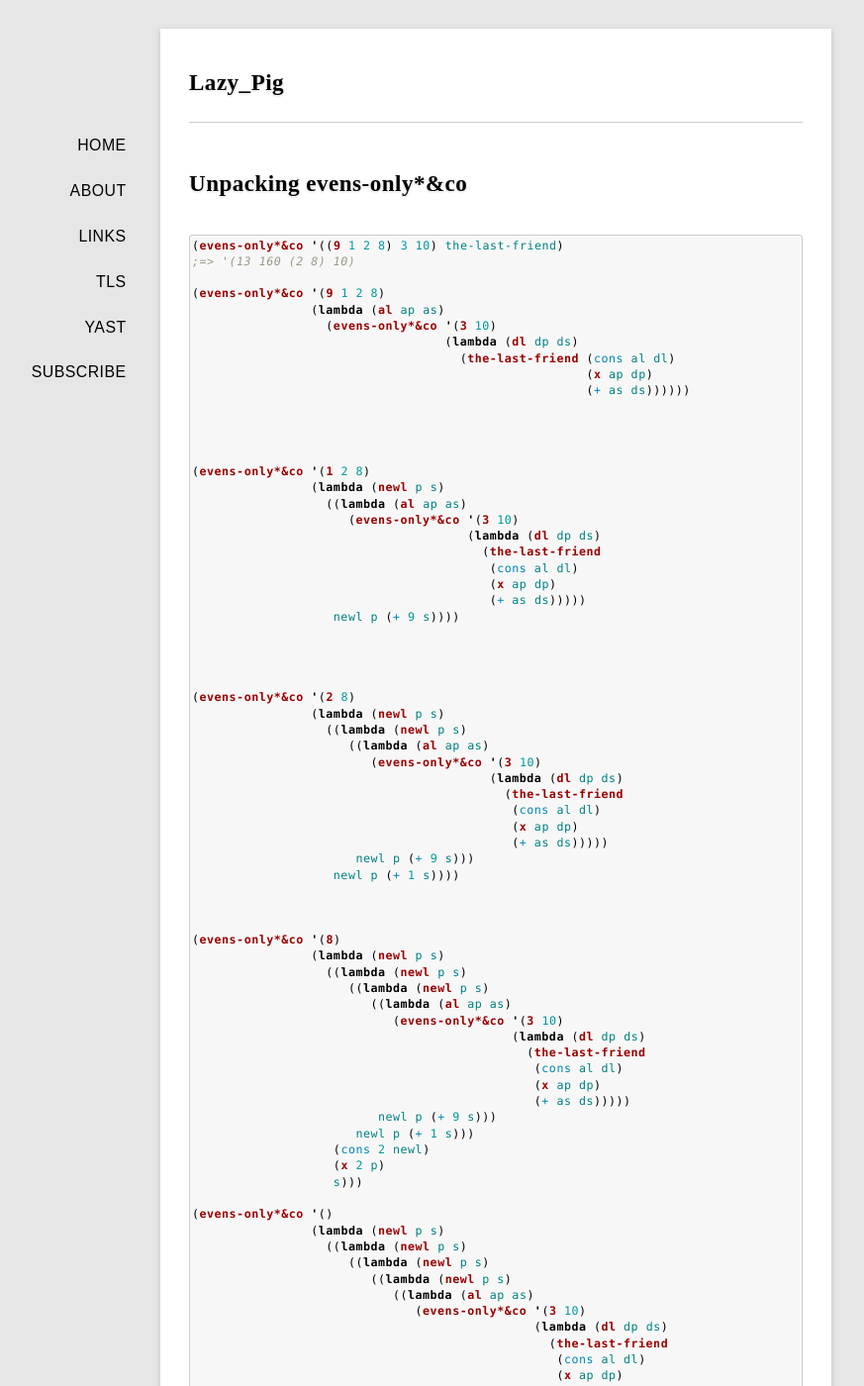
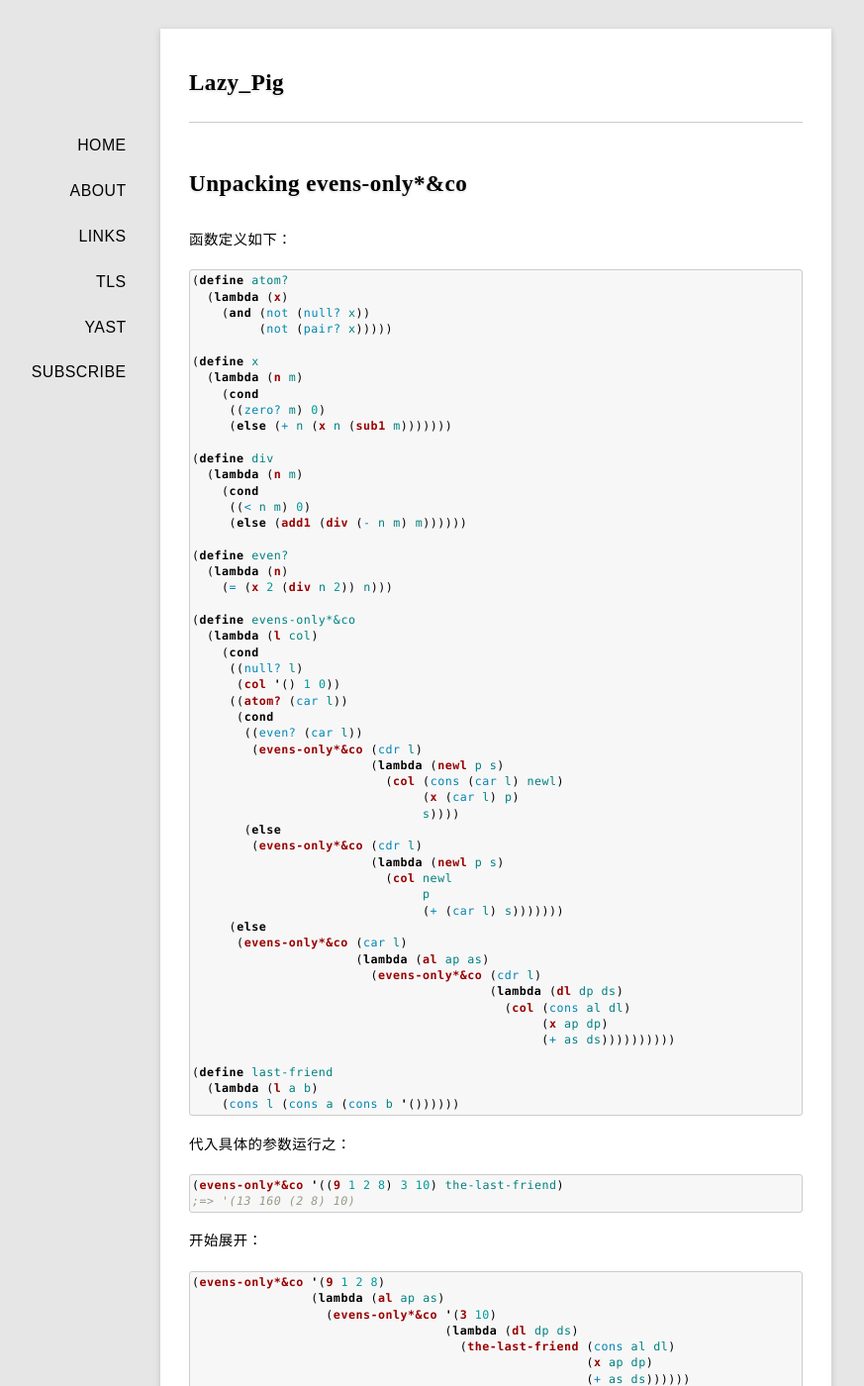
Before and after one commit to rhuichao/uternet.github.io, a Jekyll site: the page built from _posts/2014-04-20-evens-only.md, in a window 1280 px wide and 1400 px high. Shown: the whole window at 99% size, without its empty margins (139-1012 px from the left). Built offline with Jekyll 4.4.1, drawn with Linux system fonts in a browser that asks for light colours; some web fonts are replaced; Markdown is read by kramdown in place of the engine named in the settings.

Commit message:
new document posted

````diff
--- a/_posts/2014-04-20-evens-only.md
+++ b/_posts/2014-04-20-evens-only.md
@@ -3,11 +3,73 @@ layout: post
 title: Unpacking evens-only*&co
 date: 2014-04-20
 ---
+函数定义如下：
+
+```scheme
+(define atom?
+  (lambda (x)
+    (and (not (null? x))
+         (not (pair? x)))))
+
+(define x
+  (lambda (n m)
+    (cond
+     ((zero? m) 0)
+     (else (+ n (x n (sub1 m)))))))
+
+(define div
+  (lambda (n m)
+    (cond
+     ((< n m) 0)
+     (else (add1 (div (- n m) m))))))
+
+(define even?
+  (lambda (n)
+    (= (x 2 (div n 2)) n)))
+
+(define evens-only*&co
+  (lambda (l col)
+    (cond
+     ((null? l)
+      (col '() 1 0))
+     ((atom? (car l))
+      (cond
+       ((even? (car l))
+        (evens-only*&co (cdr l)
+                        (lambda (newl p s)
+                          (col (cons (car l) newl)
+                               (x (car l) p)
+                               s))))
+       (else
+        (evens-only*&co (cdr l)
+                        (lambda (newl p s)
+                          (col newl
+                               p
+                               (+ (car l) s)))))))
+     (else
+      (evens-only*&co (car l)
+                      (lambda (al ap as)
+                        (evens-only*&co (cdr l)
+                                        (lambda (dl dp ds)
+                                          (col (cons al dl)
+                                               (x ap dp)
+                                               (+ as ds))))))))))
+
+(define last-friend
+  (lambda (l a b)
+    (cons l (cons a (cons b '())))))
+```
+
+代入具体的参数运行之：
 
 ```scheme
 (evens-only*&co '((9 1 2 8) 3 10) the-last-friend)
 ;=> '(13 160 (2 8) 10)
+```
 
+开始展开：
+
+```scheme
 (evens-only*&co '(9 1 2 8)
                 (lambda (al ap as)
                   (evens-only*&co '(3 10)
````
